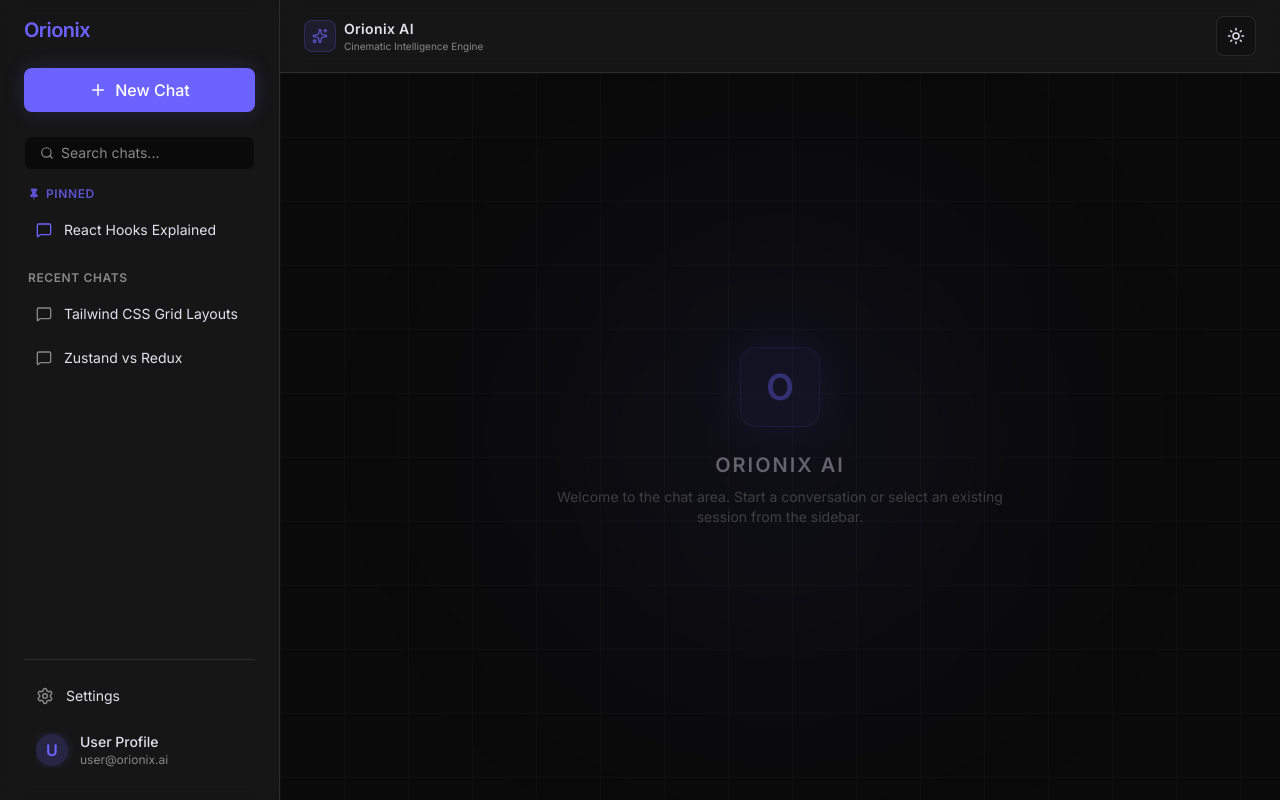
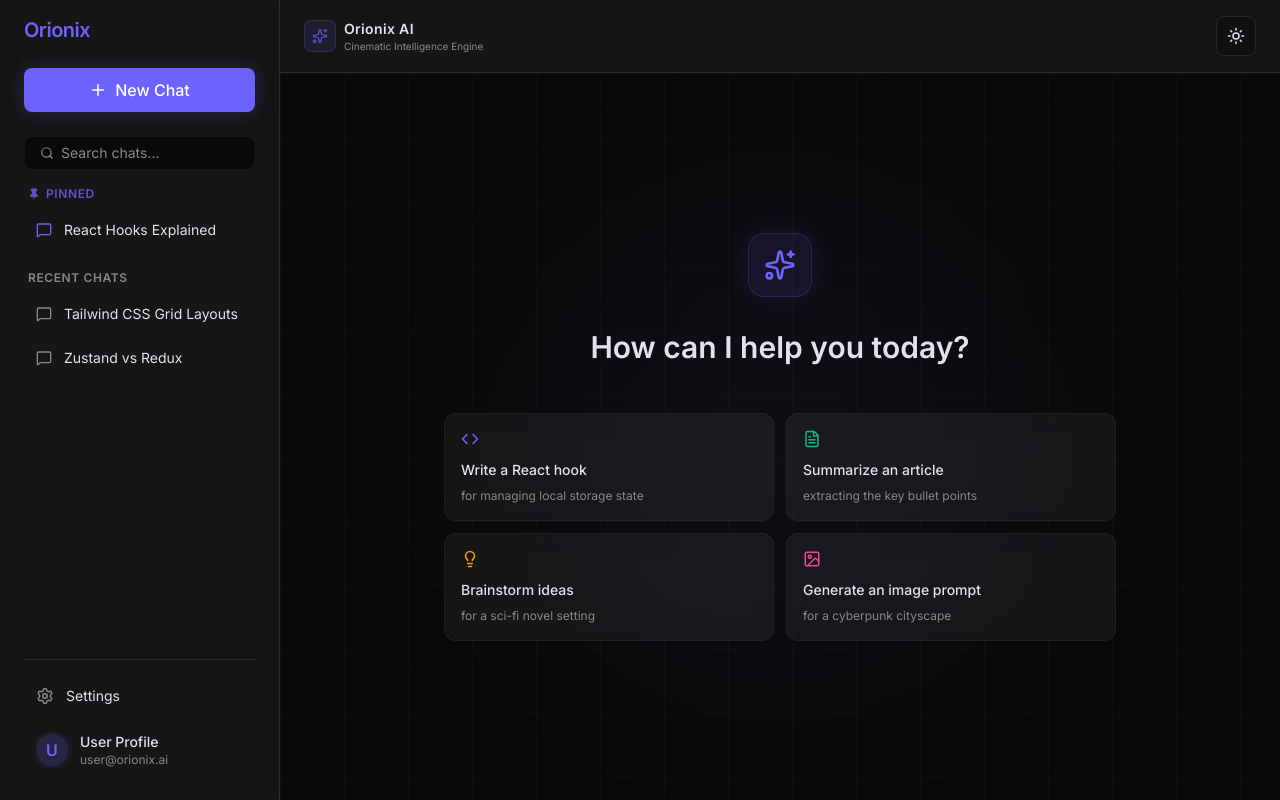
Before and after one commit to abhishekapurva0809/Orionix-AI, a React (Vite) app in the folder frontend/: page / in a window 1280 px wide. Built offline with nearby package versions, Linux system fonts and the light colour scheme; a small style sheet from the web is missing.

Commit message:
feat(frontend): smart empty state with welcome prompts

```diff
--- a/frontend/src/components/ChatArea.jsx
+++ b/frontend/src/components/ChatArea.jsx
@@ -1,5 +1,6 @@
 import { motion } from 'framer-motion'
 import { useChatStore } from '../store/chatStore'
+import SmartEmptyState from './SmartEmptyState'
 
 export default function ChatArea() {
   const { activeSessionId, sessions } = useChatStore()
@@ -8,8 +9,15 @@ export default function ChatArea() {
 
   if (!activeSession) return null
 
+  const isNewChat = activeSession.title === 'New Chat'
+
   return (
     <div className="flex-1 w-full overflow-y-auto no-scrollbar scroll-smooth p-4 md:p-6 flex flex-col gap-6 relative z-10">
+
+      {isNewChat ? (
+        <SmartEmptyState />
+      ) : (
+        <>
           {/* Date/Context Badge */}
           <div className="text-center text-[10px] font-medium text-brand-muted my-2 py-1.5 px-4 rounded-full bg-white/5 border border-white/5 self-center backdrop-blur-md uppercase tracking-widest shadow-sm">
             {activeSession.title}
@@ -19,7 +27,7 @@ export default function ChatArea() {
           <motion.div
             initial={{ opacity: 0, y: 10 }}
             animate={{ opacity: 1, y: 0 }}
-        className="flex justify-end"
+            className="flex justify-end mt-auto"
           >
             <div className="max-w-[85%] md:max-w-[75%] bg-brand-primary text-white px-5 py-3.5 rounded-2xl rounded-tr-sm shadow-[0_4px_20px_rgba(108,99,255,0.2)] text-sm leading-relaxed">
               Hello! I need help writing a React component.
@@ -30,12 +38,14 @@ export default function ChatArea() {
             initial={{ opacity: 0, y: 10 }}
             animate={{ opacity: 1, y: 0 }}
             transition={{ delay: 0.1 }}
-        className="flex justify-start"
+            className="flex justify-start mb-4"
           >
             <div className="max-w-[85%] md:max-w-[75%] glass-panel border border-white/10 px-5 py-3.5 rounded-2xl rounded-tl-sm text-brand-text shadow-xl text-sm leading-relaxed">
               I'd be happy to help you with that! What kind of React component are you looking to build?
             </div>
           </motion.div>
+        </>
+      )}
     </div>
   )
 }
--- a/frontend/src/components/Sidebar.jsx
+++ b/frontend/src/components/Sidebar.jsx
@@ -14,7 +14,7 @@ const MOCK_CHATS = [
 
 export default function Sidebar() {
   const { setMobileMenuOpen } = useUIStore()
-  const { sessions, setSessions, updateSession, removeSession, activeSessionId, setActiveSession } = useChatStore()
+  const { sessions, setSessions, updateSession, removeSession, activeSessionId, setActiveSession, addSession } = useChatStore()
   const [searchQuery, setSearchQuery] = useState('')
 
   // Inline edit state
@@ -167,7 +167,12 @@ export default function Sidebar() {
       {/* New Chat Button */}
       <div className="px-2 mb-6">
         <button
-          onClick={handleLinkClick}
+          onClick={() => {
+            const newSession = { _id: Date.now().toString(), title: 'New Chat', isPinned: false }
+            addSession(newSession)
+            setActiveSession(newSession._id)
+            if (window.innerWidth < 768) handleLinkClick()
+          }}
           className="w-full flex items-center justify-center gap-2 bg-brand-primary hover:bg-[#5a52d5] text-white font-medium py-2.5 px-4 rounded-lg transition-all duration-300 glass-glow cursor-pointer"
         >
           <Plus size={18} />
--- /dev/null
+++ b/frontend/src/components/SmartEmptyState.jsx
@@ -0,0 +1,56 @@
+import { motion } from 'framer-motion'
+import { Sparkles, Code, FileText, Lightbulb, Image as ImageIcon } from 'lucide-react'
+
+export default function SmartEmptyState() {
+  return (
+    <div className="flex-1 flex flex-col items-center justify-center max-w-3xl mx-auto w-full gap-8 h-full min-h-[400px] px-4 md:px-6">
+      <motion.div
+        initial={{ opacity: 0, scale: 0.9 }}
+        animate={{ opacity: 1, scale: 1 }}
+        className="w-16 h-16 rounded-2xl bg-brand-primary/10 flex items-center justify-center border border-brand-primary/20 shadow-[0_0_30px_rgba(108,99,255,0.15)]"
+      >
+        <Sparkles size={32} className="text-brand-primary" />
+      </motion.div>
+
+      <motion.h2
+        initial={{ opacity: 0, y: 10 }}
+        animate={{ opacity: 1, y: 0 }}
+        transition={{ delay: 0.1 }}
+        className="text-2xl md:text-3xl font-bold text-center text-brand-text"
+      >
+        How can I help you today?
+      </motion.h2>
+
+      <motion.div
+        initial={{ opacity: 0, y: 10 }}
+        animate={{ opacity: 1, y: 0 }}
+        transition={{ delay: 0.2 }}
+        className="grid grid-cols-1 md:grid-cols-2 gap-3 w-full mt-4 max-w-2xl"
+      >
+        <div className="glass-panel p-4 rounded-xl border border-white/5 hover:border-brand-primary/30 hover:bg-white/5 cursor-pointer transition-all group flex flex-col gap-2">
+          <Code size={18} className="text-brand-primary mb-1 group-hover:scale-110 transition-transform duration-300" />
+          <span className="text-sm text-brand-text font-medium">Write a React hook</span>
+          <span className="text-xs text-brand-muted">for managing local storage state</span>
+        </div>
+
+        <div className="glass-panel p-4 rounded-xl border border-white/5 hover:border-[#10b981]/30 hover:bg-white/5 cursor-pointer transition-all group flex flex-col gap-2">
+          <FileText size={18} className="text-[#10b981] mb-1 group-hover:scale-110 transition-transform duration-300" />
+          <span className="text-sm text-brand-text font-medium">Summarize an article</span>
+          <span className="text-xs text-brand-muted">extracting the key bullet points</span>
+        </div>
+
+        <div className="glass-panel p-4 rounded-xl border border-white/5 hover:border-[#f59e0b]/30 hover:bg-white/5 cursor-pointer transition-all group flex flex-col gap-2">
+          <Lightbulb size={18} className="text-[#f59e0b] mb-1 group-hover:scale-110 transition-transform duration-300" />
+          <span className="text-sm text-brand-text font-medium">Brainstorm ideas</span>
+          <span className="text-xs text-brand-muted">for a sci-fi novel setting</span>
+        </div>
+
+        <div className="glass-panel p-4 rounded-xl border border-white/5 hover:border-[#ec4899]/30 hover:bg-white/5 cursor-pointer transition-all group flex flex-col gap-2">
+          <ImageIcon size={18} className="text-[#ec4899] mb-1 group-hover:scale-110 transition-transform duration-300" />
+          <span className="text-sm text-brand-text font-medium">Generate an image prompt</span>
+          <span className="text-xs text-brand-muted">for a cyberpunk cityscape</span>
+        </div>
+      </motion.div>
+    </div>
+  )
+}
--- a/frontend/src/pages/ChatPage.jsx
+++ b/frontend/src/pages/ChatPage.jsx
@@ -1,8 +1,8 @@
-import { useState } from 'react'
 import { useThemeStore } from '../store/themeStore'
 import { useChatStore } from '../store/chatStore'
 import { Sun, Moon, Sparkles } from 'lucide-react'
 import ChatArea from '../components/ChatArea'
+import SmartEmptyState from '../components/SmartEmptyState'
 
 export default function ChatPage() {
   const { theme, toggleTheme } = useThemeStore()
@@ -40,16 +40,9 @@ export default function ChatPage() {
         <div className="absolute top-1/2 left-1/2 -translate-x-1/2 -translate-y-1/2 w-[500px] h-[500px] bg-brand-primary/5 rounded-full blur-[120px] pointer-events-none z-0" />
 
         {!activeSessionId ? (
-          <div className="flex-1 flex flex-col items-center justify-center opacity-40 select-none max-w-md text-center z-10 w-full">
-            <div className="w-20 h-20 rounded-2xl bg-brand-primary/15 flex items-center justify-center mb-6 shadow-[0_0_50px_rgba(108,99,255,0.3)] border border-brand-primary/25">
-              <span className="text-brand-primary font-bold text-4xl">O</span>
-            </div>
-            <h2 className="text-xl font-bold tracking-widest uppercase text-brand-text mb-2">
-              Orionix AI
-            </h2>
-            <p className="text-sm text-brand-muted">
-              Welcome to the chat area. Start a conversation or select an existing session from the sidebar.
-            </p>
+          <div className="flex-1 w-full max-w-4xl flex flex-col relative z-10 h-full">
+            <SmartEmptyState />
+            {/* MessageInput will go here in Step 5.3 */}
           </div>
         ) : (
           <div className="flex-1 w-full max-w-4xl flex flex-col relative z-10 h-full">
```
Lines whose indentation alone changed are shown as unchanged.
